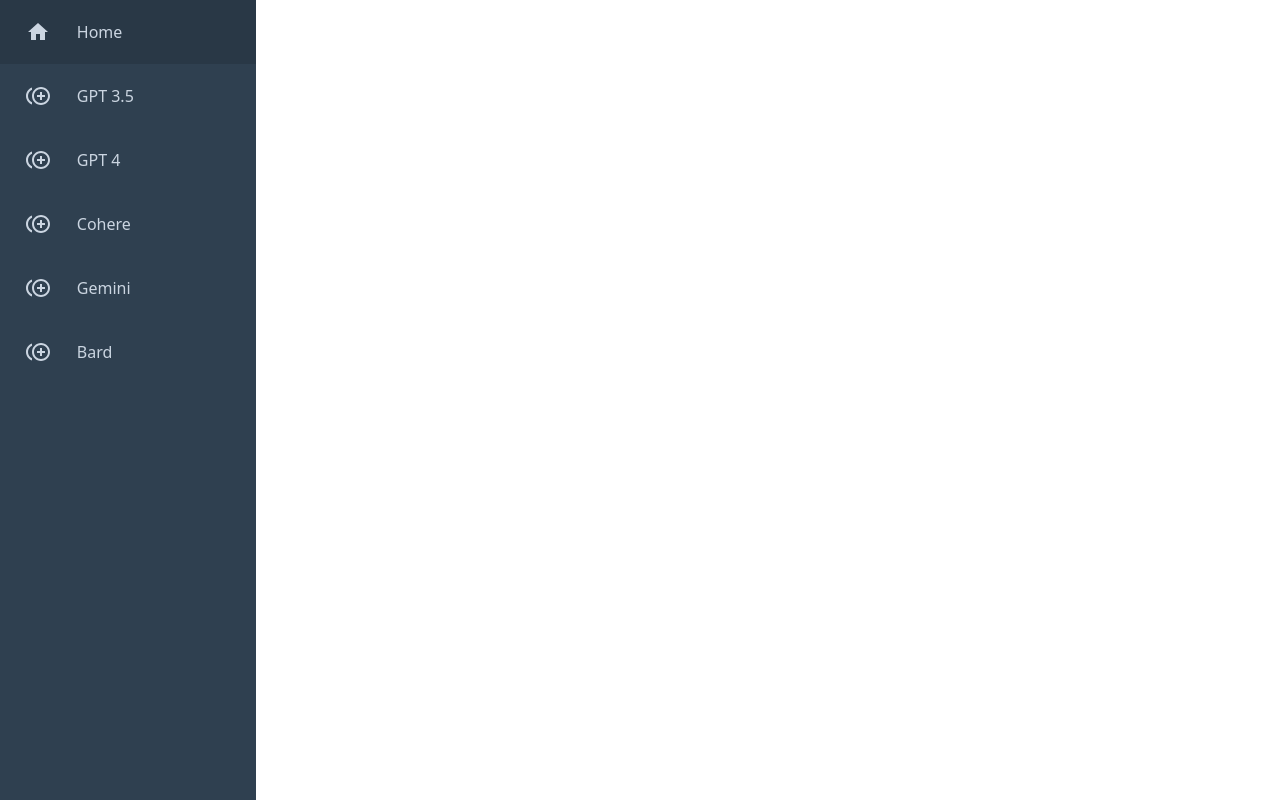
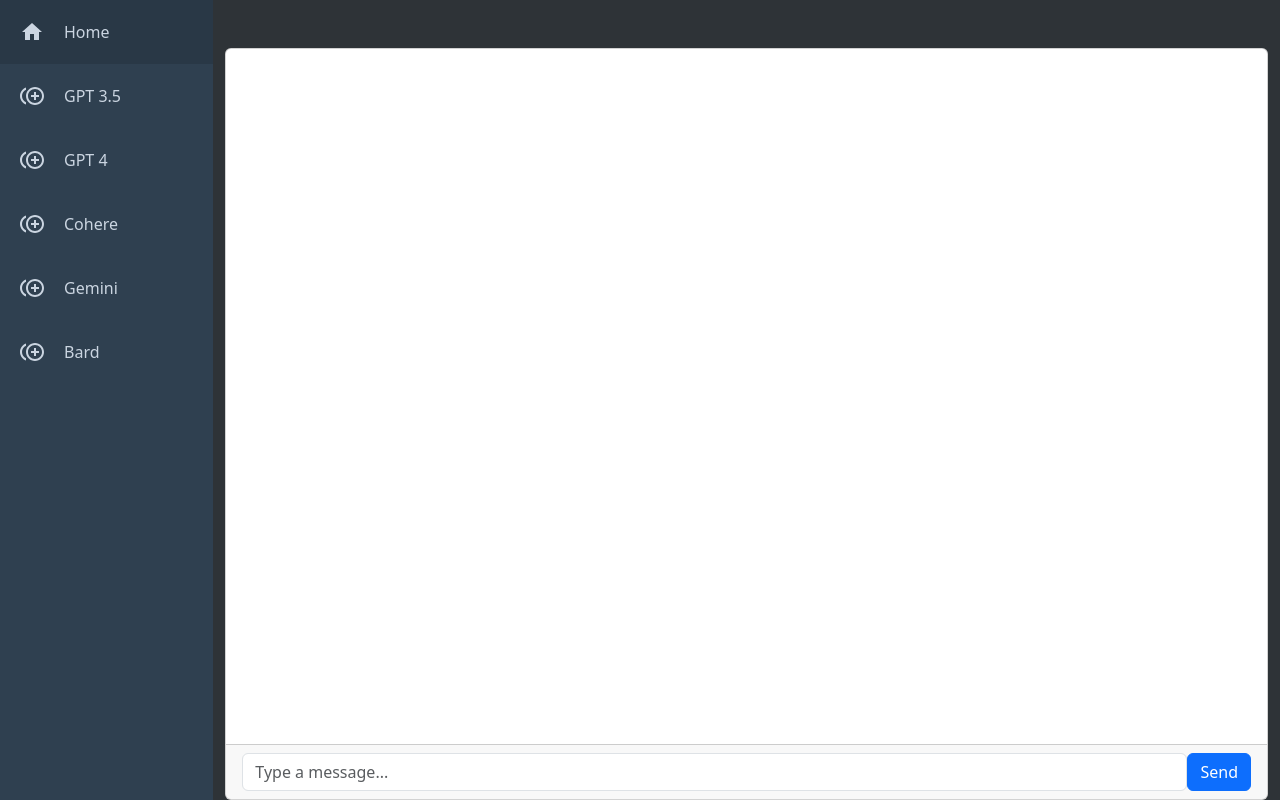
Before and after one commit to KaosElegent/ai-hub, a Next.js app: page / in a window 1280 px wide. Built offline with nearby package versions, Linux system fonts and the light colour scheme.

Commit message:
cleaned chatbox ui

```diff
--- /dev/null
+++ b/src/app/Components/ChatBox.tsx
@@ -0,0 +1,90 @@
+"use client"
+import React, { useState, useEffect } from "react";
+import Message from "./Message";
+
+interface Props {
+    apiRoute: string,
+    model: string
+}
+
+function ChatBox(props : Props) {
+  const {apiRoute, model} = props;
+  const [messages, setMessages] = useState([{ text: "", sender: "" }]); //array of messages
+  const [inputValue, setInputValue] = useState("");
+
+  const  handleMessageSend = async () => {
+    if (inputValue.trim() !== "") {
+      setMessages((prevMessages) => [
+        ...prevMessages,
+        { text: inputValue, sender: "user" },
+      ]);
+      setInputValue("");
+
+      try {
+        const response = await fetch(apiRoute, {
+          method: "POST",
+          headers: {
+            "Content-Type": "application/json",
+          },
+          body: JSON.stringify({
+            prompt: inputValue,
+          }),
+        });
+
+        if (!response.ok) {
+          throw new Error("Failed to send message");
+        }
+
+        // If the response is successful, update UI with backend's response
+        const data = await response.json();
+        setMessages((prevMessages) => [
+          ...prevMessages,
+          { text: data.message, sender: model },
+        ]);
+      } catch (error) {
+        console.error("Error sending message:", error);
+        // Handle error (e.g., show error message to user)
+      }
+    }
+  };
+
+  const handleInputChange = (e : React.ChangeEvent<HTMLInputElement>) => {
+    setInputValue(e.target.value);
+  };
+
+  return (
+    <div className="container mt-5 chatbox flex-grow-1 d-flex">
+      <div className="card chatbox-card flex-grow-1">
+        <div className="card-body messages chatbox-messages">
+          {messages.map(
+            (
+              message,
+              index // this has to be a component "message"
+            ) => (
+              <Message
+                key={index}
+                index={index}
+                sender={message.sender}
+                text={message.text}
+              />
+            )
+          )}
+        </div>
+        <div className="card-footer container-fluid d-flex input chatbox-input">
+          <input
+            type="text"
+            className="form-control"
+            value={inputValue}
+            onChange={handleInputChange}
+            placeholder="Type a message..."
+          />
+          <button className="btn btn-primary" onClick={handleMessageSend}>
+            Send
+          </button>
+        </div>
+      </div>
+    </div>
+  );
+}
+
+export default ChatBox;
--- /dev/null
+++ b/src/app/Components/Message.tsx
@@ -0,0 +1,23 @@
+"use client"
+import React from 'react'
+
+interface Props {
+    index: number,
+    sender: string,
+    text: string
+}
+
+export default function Message(props : Props) {
+
+    return (
+        <div key={props.index} className={`message ${props.sender}`}>
+            <div>
+                {props.sender}
+            </div>
+            <div>
+                {props.text}
+            </div>
+        </div>
+
+    )
+}
--- a/src/app/page.tsx
+++ b/src/app/page.tsx
@@ -1,6 +1,7 @@
 "use client";
 import { useState, useEffect } from "react";
 import Sidebar from "./Components/Sidebar";
+import ChatBox from "./Components/ChatBox";
 import "bootstrap/dist/css/bootstrap.css";
 import "./globals.css";
 
@@ -8,8 +9,11 @@
   const [user, setUser] = useState({});
 
   return (
-    <div className="h-screen w-screen">
+    <div className="flex h-screen w-screen">
       <Sidebar />
+      <div className="flex flex-col w-full h-full justify-center bg-[#2e3337]">
+        <ChatBox apiRoute="api/gpt35" model="ChatGPT"/>
+      </div>
     </div>
   );
 }
```
